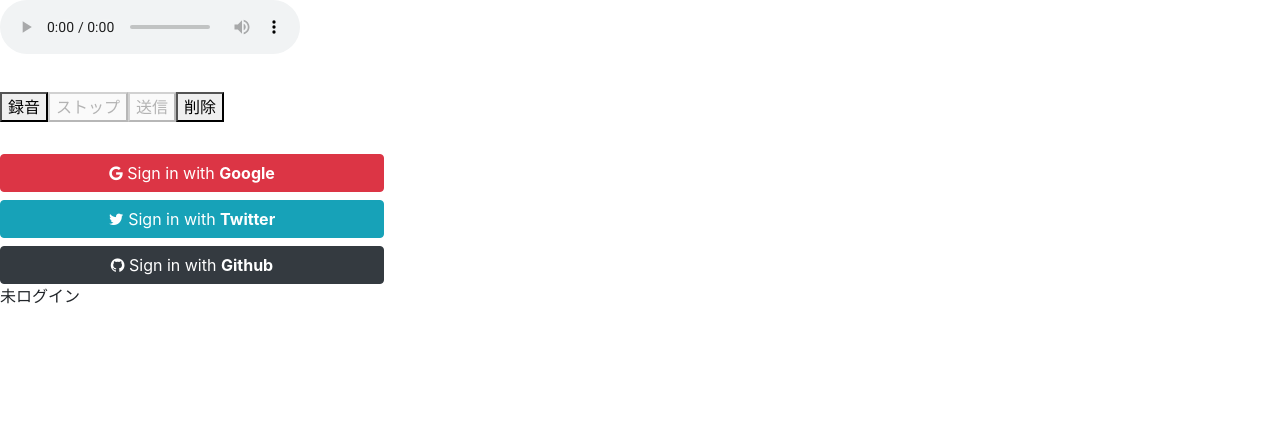
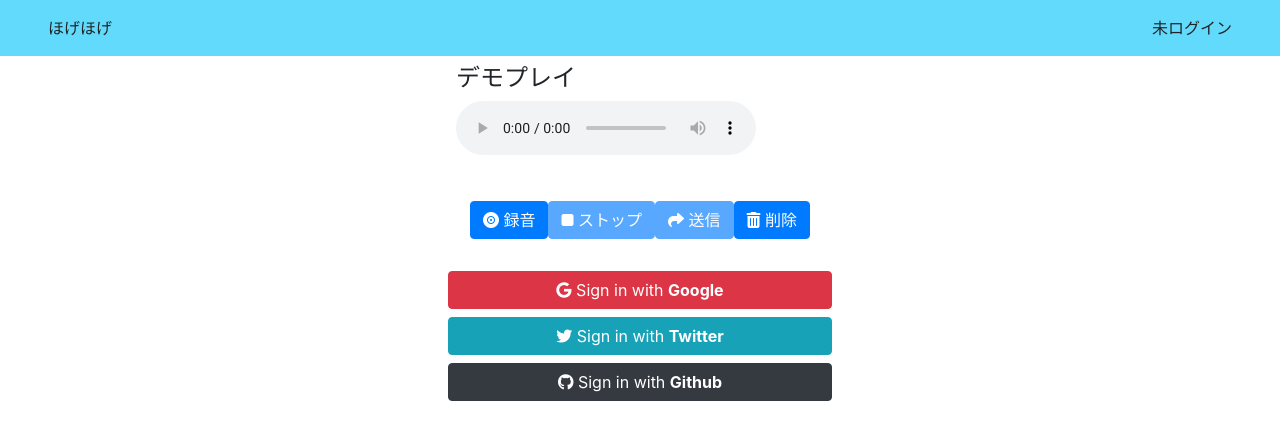
Before and after one commit to hackz-hackathon-giganoto/team-a, a React (Create React App) app in the folder frontend/: page / in a window 1280 px wide. Shown: the top 440 px of the page. Built offline with nearby package versions, Linux system fonts and the light colour scheme; no server answers; the HTML template or start-up script is replaced by a standard one.

Commit message:
スタイルを調整

```diff
--- a/frontend/package.json
+++ b/frontend/package.json
@@ -5,6 +5,7 @@
   "dependencies": {
     "@fortawesome/fontawesome-free": "^6.0.0",
     "@fortawesome/fontawesome-svg-core": "^1.3.0",
+    "@fortawesome/free-regular-svg-icons": "^6.0.0",
     "@fortawesome/free-solid-svg-icons": "^6.0.0",
     "@fortawesome/react-fontawesome": "^0.1.17",
     "@testing-library/jest-dom": "^5.14.1",
--- a/frontend/public/index.html
+++ b/frontend/public/index.html
@@ -26,10 +26,7 @@
       rel="stylesheet"
       type="text/css"
     />
-    <link
-      rel="stylesheet"
-      href="https://maxcdn.bootstrapcdn.com/font-awesome/4.7.0/css/font-awesome.min.css"
-    />
+    <script src="https://kit.fontawesome.com/d0a3405473.js" crossorigin="anonymous"></script>
     <!--
       Notice the use of %PUBLIC_URL% in the tags above.
       It will be replaced with the URL of the `public` folder during the build.
--- a/frontend/src/App.css
+++ b/frontend/src/App.css
@@ -44,3 +44,8 @@
 .login-container {
   width: 24rem;
 }
+
+.record-container{
+  width: 23rem;
+  margin: 0.5rem;
+}
--- a/frontend/src/App.jsx
+++ b/frontend/src/App.jsx
@@ -1,12 +1,14 @@
-import React, { useCallback, useEffect, useRef, useState } from "react";
+import React, {useCallback, useEffect, useRef, useState} from "react";
 import "./App.css";
 import ReactAudioPlayer from "react-audio-player";
 import axios from "axios";
 import AudioRecorder from "audio-recorder-polyfill";
 import NavBar from "./components/NavBar";
-import { v4 as uuidv4 } from "uuid";
+import {v4 as uuidv4} from "uuid";
 import "./App.css";
-import { FontAwesomeIcon } from '@fortawesome/react-fontawesome'
+import {FontAwesomeIcon} from '@fortawesome/react-fontawesome'
+import Header from "./components/Header";
+
 window.MediaRecorder = AudioRecorder;
 
 const App = () => {
@@ -27,17 +29,11 @@ const App = () => {
 
     useEffect(() => {
         // マイクへのアクセス権を取得
-    navigator.getUserMedia =
-      navigator.getUserMedia || navigator.webkitGetUserMedia;
+        navigator.getUserMedia = navigator.getUserMedia || navigator.webkitGetUserMedia;
         //audioのみtrue
-    navigator.getUserMedia(
-      {
-        audio: true,
-        video: false,
-      },
-      handleSuccess,
-      hancleError
-    );
+        navigator.getUserMedia({
+            audio: true, video: false,
+        }, handleSuccess, hancleError);
         // Auth
         getUserInfo();
     }, []);
@@ -94,7 +90,7 @@ const App = () => {
         };
 
         let dataview = encodeWAV(mergeBuffers(audioData), audio_sample_rate);
-    return new Blob([dataview], { type: "audio/mp3" });
+        return new Blob([dataview], {type: "audio/mp3"});
     };
 
     const onPostForm = useCallback(async (data) => {
@@ -105,15 +101,11 @@ const App = () => {
             Object.keys(data).forEach(function (key) {
                 params.append(key, this[key]);
             }, data);
-      const res = await axios.post(
-        "http://localhost:8000/convert/wav",
-        params,
-        {
+            const res = await axios.post("http://localhost:8000/convert/wav", params, {
                 headers: {
                     "Content-Type": "multipart/form-data",
                 },
-        }
-      );
+            });
             console.log(res);
         } catch (err) {
             console.log(err);
@@ -174,13 +166,7 @@ const App = () => {
             contentType: "audio/wav",
         };
 
-    const user_id =
-      user === null ||
-      user.userId === null ||
-      user.userId === undefined ||
-      user.userId.length === 0
-        ? "example-user-id"
-        : user.userId;
+        const user_id = user === null || user.userId === null || user.userId === undefined || user.userId.length === 0 ? "example-user-id" : user.userId;
         onPostForm({
             file: new File([new Blob(file)], uuidv4() + ".wav", metadata), //TODO UserIdを渡す
             user_id: user_id,
@@ -210,14 +196,12 @@ const App = () => {
         try {
             const response = await fetch("/.auth/me");
             const payload = await response.json();
-      const { clientPrincipal } = payload;
+            const {clientPrincipal} = payload;
 
             if (clientPrincipal) {
                 setUser(clientPrincipal);
                 userHasAuthenticated(true);
-        console.log(
-          `clientPrincipal = ${JSON.stringify(clientPrincipal.user)}`
-        );
+                console.log(`clientPrincipal = ${JSON.stringify(clientPrincipal.user)}`);
             }
         } catch (error) {
             console.error("No profile could be found " + error?.message?.toString());
@@ -225,31 +209,40 @@ const App = () => {
     }
 
     return (
+
         <div>
-      <div class="flex">
+            {isAuthenticated ?   <Header state={"ログイン済"}/> :<Header state={"未ログイン"}/>}
+
+            <div class="d-flex flex-column">
+                <div class="record-container mx-auto">
+                    <h4>デモプレイ</h4>
                     <ReactAudioPlayer
-          class="app-container"
                         src={URL.createObjectURL(new Blob(file))}
                         controls
                     />
-
-        <div class="app-container">
-          <button onClick={handleStart}>録音</button>
-          <button onClick={handleStop} disabled={audioState}>
-            ストップ
+                </div>
+                <div class="d-flex app-container mx-auto">
+                    <button class="btn btn-primary" onClick={handleStart}><i
+                        class="fa-solid fa-record-vinyl"/> 録音
                     </button>
-          <button onClick={handleSubmit} disabled={file.length === 0}>
-            送信
+                    <button class="btn btn-primary" onClick={handleStop} disabled={audioState}>
+                        <i className="fa-solid fa-stop"/> ストップ
                     </button>
-          <button onClick={handleRemove}>削除</button>
+                    <button class="btn btn-primary" onClick={handleSubmit} disabled={file.length === 0}>
+                        <i className="fa-solid fa-share"/> 送信
+                    </button>
+                    <button class="btn btn-primary" onClick={handleRemove}><i
+                        className="fa-solid fa-trash-can"/> 削除
+                    </button>
                 </div>
             </div>
-      <div class="login-container">
-        <NavBar user={user} />
+            <div class="login-container mx-auto">
+                <NavBar user={user}/>
             </div>
-      {isAuthenticated ? <p>ログイン済み</p> : <p>未ログイン</p>}
-    </div>
-  );
+
+
+
+        </div>);
 };
 
 export default App;
--- /dev/null
+++ b/frontend/src/components/Header.css
@@ -0,0 +1,6 @@
+.header-container{
+    background-color: #61dafb;
+}
+.header-item{
+    margin: 1rem 3rem;
+}
--- /dev/null
+++ b/frontend/src/components/Header.tsx
@@ -0,0 +1,18 @@
+import React from 'react';
+import "./Header.css"
+
+interface HeaderProps {
+    state: string;
+}
+
+const Header = (props: HeaderProps) => {
+    return (
+        <div className='d-flex justify-content-between header-container'>
+            <p className="header-item">ほげほげ</p>
+            <p className="header-item">{props.state}</p>
+        </div>
+    );
+}
+
+
+export default Header;
```
Also changed, not shown: 1 other file (tests, documents, lock files or other folders). Lines whose indentation alone changed are shown as unchanged.
